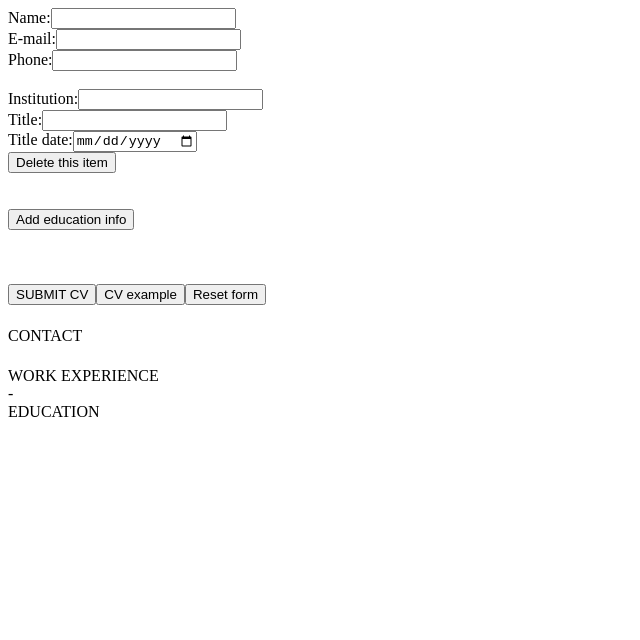
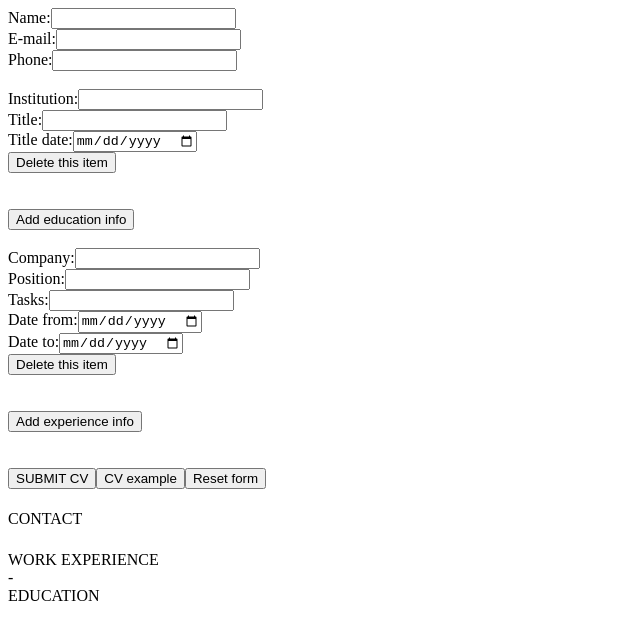
Before and after one commit to Fernetazo/cv-project, a React (Create React App) app: page / in a window 1280 px wide. Shown: the top 640 px of the page, without its empty margins (0-640 px from the left). Built offline with nearby package versions, Linux system fonts and the light colour scheme.

Commit message:
Refactor experience input to module

```diff
--- a/src/App.js
+++ b/src/App.js
@@ -1,7 +1,8 @@
 import React, { Component } from "react";
+import uniqid from "uniqid";
 import CVDisplay from "./components/CVDisplay";
 import EduInput from "./components/EduInput";
-import uniqid from "uniqid";
+import ExpInput from "./components/ExpInput";
 
 class App extends Component {
   constructor() {
@@ -85,79 +86,79 @@ class App extends Component {
   handleTitleDateChange = (e) => {
     let i = e.target.getAttribute("index");
     let input = e.target.value;
-    let eduArray = this.state.educationArray;
+    let copyArray = this.state.educationArray;
 
-    eduArray[i] = {
-      ...eduArray[i],
+    copyArray[i] = {
+      ...copyArray[i],
       titleDate: input,
     };
 
-    this.setState({ educationArray: eduArray });
+    this.setState({ educationArray: copyArray });
   };
 
   handleCompanyChange = (e) => {
-    this.setState({
-      expInfo: {
-        id: this.state.expInfo.id,
-        company: e.target.value,
-        position: this.state.expInfo.position,
-        tasks: this.state.expInfo.tasks,
-        dateFrom: this.state.expInfo.dateFrom,
-        dateTo: this.state.expInfo.dateTo,
-      },
-    });
+    let i = e.target.getAttribute("index");
+    let input = e.target.value;
+    let copyArray = this.state.experienceArray;
+
+    copyArray[i] = {
+      ...copyArray[i],
+      company: input,
+    };
+
+    this.setState({ experienceArray: copyArray });
   };
 
   handlePositionChange = (e) => {
-    this.setState({
-      expInfo: {
-        id: this.state.expInfo.id,
-        company: this.state.expInfo.company,
-        position: e.target.value,
-        tasks: this.state.expInfo.tasks,
-        dateFrom: this.state.expInfo.dateFrom,
-        dateTo: this.state.expInfo.dateTo,
-      },
-    });
+    let i = e.target.getAttribute("index");
+    let input = e.target.value;
+    let copyArray = this.state.experienceArray;
+
+    copyArray[i] = {
+      ...copyArray[i],
+      position: input,
+    };
+
+    this.setState({ experienceArray: copyArray });
   };
 
   handleTasksChange = (e) => {
-    this.setState({
-      expInfo: {
-        id: this.state.expInfo.id,
-        company: this.state.expInfo.company,
-        position: this.state.expInfo.position,
-        tasks: e.target.value,
-        dateFrom: this.state.expInfo.dateFrom,
-        dateTo: this.state.expInfo.dateTo,
-      },
-    });
+    let i = e.target.getAttribute("index");
+    let input = e.target.value;
+    let copyArray = this.state.experienceArray;
+
+    copyArray[i] = {
+      ...copyArray[i],
+      tasks: input,
+    };
+
+    this.setState({ experienceArray: copyArray });
   };
 
   handleDateFromChange = (e) => {
-    this.setState({
-      expInfo: {
-        id: this.state.expInfo.id,
-        company: this.state.expInfo.company,
-        position: this.state.expInfo.position,
-        tasks: this.state.expInfo.tasks,
-        dateFrom: e.target.value,
-        dateTo: this.state.expInfo.dateTo,
-      },
-    });
+    let i = e.target.getAttribute("index");
+    let input = e.target.value;
+    let copyArray = this.state.experienceArray;
+
+    copyArray[i] = {
+      ...copyArray[i],
+      dateFrom: input,
+    };
+
+    this.setState({ experienceArray: copyArray });
   };
 
   handleDateToChange = (e) => {
-    this.setState({
-      expInfo: {
-        id: this.state.expInfo.id,
-        company: this.state.expInfo.company,
-        position: this.state.expInfo.position,
-        tasks: this.state.expInfo.tasks,
-        dateFrom: this.state.expInfo.dateFrom,
-        dateTo: e.target.value,
-      },
-    });
+    let i = e.target.getAttribute("index");
+    let input = e.target.value;
+    let copyArray = this.state.experienceArray;
+
+    copyArray[i] = {
+      ...copyArray[i],
+      dateTo: input,
+    };
+
+    this.setState({ experienceArray: copyArray });
   };
 
   addEdu = () => {
@@ -177,23 +178,33 @@ class App extends Component {
     let i = parseInt(e.target.getAttribute("index"));
 
     let filteredArray = this.state.educationArray.filter(
-      (ee, index) => index !== i
+      (e, index) => index !== i
     );
     this.setState({ educationArray: filteredArray });
   };
 
   addExp = () => {
+    let newEmpty = {
+      id: uniqid(),
+      company: "",
+      position: "",
+      tasks: "",
+      dateFrom: "",
+      dateTo: "",
+    };
+
     this.setState({
-      experienceArray: this.state.experienceArray.concat(this.state.expInfo),
-      expInfo: {
-        id: uniqid(),
-        company: "",
-        position: "",
-        tasks: "",
-        dateFrom: "",
-        dateTo: "",
-      },
+      experienceArray: this.state.experienceArray.concat(newEmpty),
     });
+  };
+
+  deleteExp = (e) => {
+    let i = parseInt(e.target.getAttribute("index"));
+
+    let filteredArray = this.state.experienceArray.filter(
+      (e, index) => index !== i
+    );
+    this.setState({ experienceArray: filteredArray });
   };
 
   loadExample = (e) => {
@@ -271,8 +282,7 @@ class App extends Component {
   };
 
   render() {
-    const { personalInfo, eduInfo, expInfo, educationArray, experienceArray } =
-      this.state;
+    const { personalInfo, educationArray, experienceArray } = this.state;
     return (
       <div>
         <div>
@@ -313,44 +323,18 @@ class App extends Component {
             </div>
             <br></br>
 
-            {/**<div className="section">
-              <label>Company name:</label>
-              <input
-                value={expInfo.company}
-                type="text"
-                onChange={this.handleCompanyChange}
-              ></input>
-              <br></br>
-              <label>Position title:</label>
-              <input
-                value={expInfo.position}
-                type="text"
-                onChange={this.handlePositionChange}
-              ></input>
-              <br></br>
-              <label>Tasks description:</label>
-              <input
-                value={expInfo.tasks}
-                type="text"
-                onChange={this.handleTasksChange}
-              ></input>
-              <br></br>
-              <label>Date from:</label>
-              <input
-                value={expInfo.dateFrom}
-                type="date"
-                onChange={this.handleDateFromChange}
-              ></input>
-              <br></br>
-              <label>Date to:</label>
-              <input
-                value={expInfo.dateTo}
-                type="date"
-                onChange={this.handleDateToChange}
-              ></input>
-              <br></br>
+            <div className="section">
+              <ExpInput
+                experienceArray={experienceArray}
+                handleCompanyChange={this.handleCompanyChange}
+                handlePositionChange={this.handlePositionChange}
+                handleTasksChange={this.handleTasksChange}
+                handleDateFromChange={this.handleDateFromChange}
+                handleDateToChange={this.handleDateToChange}
+                deleteExp={this.deleteExp}
+              />
               <button onClick={this.addExp}>Add experience info</button>
-            </div>*/}
+            </div>
             <br></br>
             <br></br>
           </form>
--- /dev/null
+++ b/src/components/ExpInput.js
@@ -0,0 +1,75 @@
+import React from "react";
+
+const ExpInput = (props) => {
+  const {
+    experienceArray,
+    handleCompanyChange,
+    handlePositionChange,
+    handleTasksChange,
+    handleDateFromChange,
+    handleDateToChange,
+    deleteExp,
+  } = props;
+
+  return (
+    <div>
+      <div>
+        {experienceArray.map((e, index) => {
+          return (
+            <div key={e.id}>
+              <label>Company:</label>
+              <input
+                type="text"
+                index={index}
+                onChange={handleCompanyChange}
+              ></input>
+              <br></br>
+
+              <label>Position:</label>
+              <input
+                type="text"
+                index={index}
+                onChange={handlePositionChange}
+              ></input>
+              <br></br>
+
+              <label>Tasks:</label>
+              <input
+                type="text"
+                index={index}
+                onChange={handleTasksChange}
+              ></input>
+              <br></br>
+
+              <label>Date from:</label>
+              <input
+                type="date"
+                index={index}
+                onChange={handleDateFromChange}
+              ></input>
+              <br></br>
+
+              <label>Date to:</label>
+              <input
+                type="date"
+                index={index}
+                onChange={handleDateToChange}
+              ></input>
+              <br></br>
+
+              <button index={index} onClick={deleteExp}>
+                Delete this item
+              </button>
+            </div>
+          );
+        })}
+      </div>
+
+      <br></br>
+
+      <br></br>
+    </div>
+  );
+};
+
+export default ExpInput;
```
